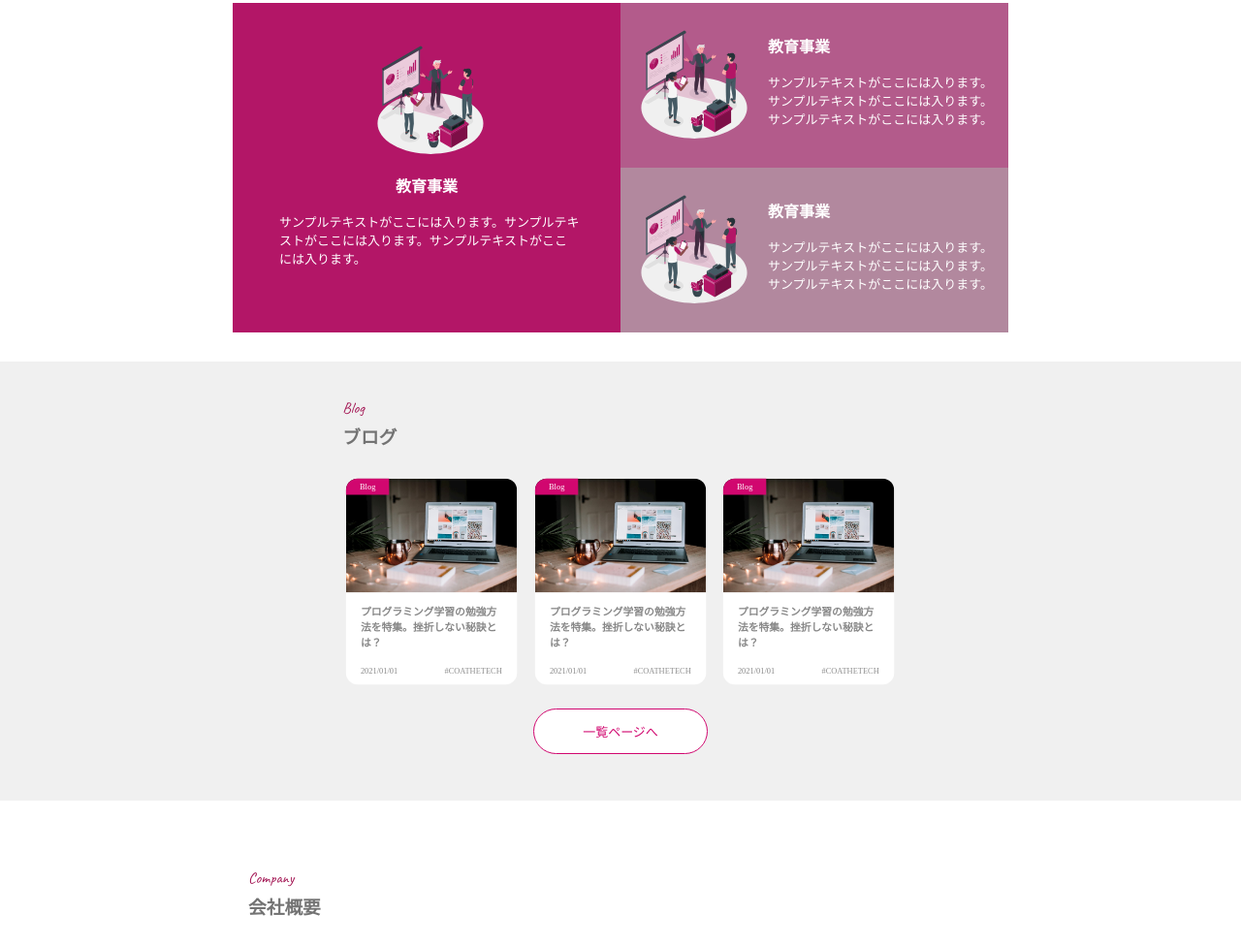
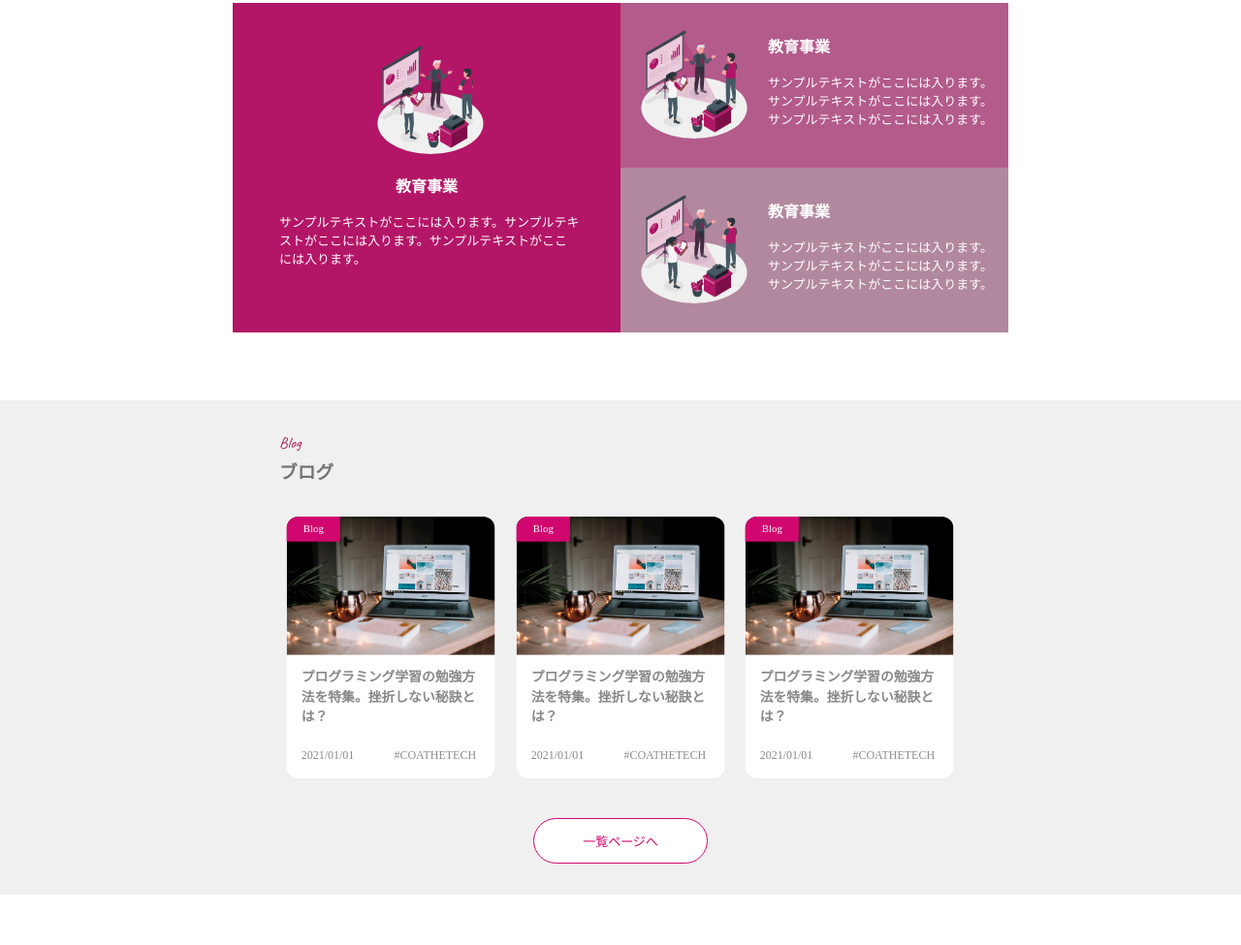
Before and after one commit to ohashi3589/20230209_ohashi, a plain HTML site: page index.html in a window 1280 px wide. Shown: the part 1611-2586 px from the top of the page at 97% size. Drawn offline with Linux system fonts and the light colour scheme; a web font is replaced by a local one.

Commit message:
second-commit

```diff
--- a/css/style.css
+++ b/css/style.css
@@ -208,7 +208,7 @@ span {
   width: 800px;
   margin-right: auto;
   margin-left: auto;
-  margin-bottom: 30px;
+  margin-bottom: 70px;
 }
 .box1 {
   grid-column: 1/3;
@@ -285,11 +285,26 @@ span {
   font-size: 13px;
 }
 
+.new_blog_title_e{
+  font-family: 'Caveat', cursive;
+  color: rgb(164, 24, 85);
+  margin-top: 70px;
+  margin-bottom: 5px;
+  margin-left:5%;
+}
+
+.new_blog_title_j {
+  color: rgb(115, 115, 115);
+  margin-bottom: 30px;
+  margin-left: 5%;
+}
+
 .card_flex_item {
   position: relative;
   display: flex;
   justify-content: center;
   background-color: rgb(240, 240, 240);
+
 }
 
 .card_title_contents{
@@ -301,8 +316,9 @@ span {
 
 .card {
   background: #ffffff;
-  margin:50px -50px;
-  width: 23%;
+  margin:30px -61px;
+  width: 28%;
+  padding:0 0 1% ;
   transform: scale(0.6);
   border-radius: 20px;
 }
@@ -317,22 +333,22 @@ span {
 }
 
 .card__content-ttl {
-  font-size: 18px;
-  margin-bottom: 30px;
+  font-size: 23px;
+  margin-bottom: 40px;
   color: #888888;
 }
 
 .card__content-cat {
   position: absolute;
   left: 0;
-  padding: 2% 8%;
+  padding: 3% 8%;
   background: #d1076f;
   border-radius: 20px 0px 0px 0px;
   margin-bottom: 15px;
   display: inline-block;
   /* 要素の文字数に応じて幅が変更されるためにinline-blockを指定 */
   color: #fff;
-  font-size: 14px;
+  font-size: 18px;
 }
 
 .card__content-tag {
@@ -342,17 +358,19 @@ span {
 .card_tag_li1{
 display: inline-block;
 color: #888888;
+font-size: 20px;
 }
 
 .card_tag_li2 {
+  font-size: 20px;
   display: inline-block;
   color: #888888;
-  margin-left: 77px;
+  margin-left: 65px;
 }
 
 .practice_btn {
   position: absolute;
-  top: 57%;
+  top: 65%;
   width: 180px;
   padding: 13px 0;
   font-size: 13px;
--- a/index.html
+++ b/index.html
@@ -105,8 +105,8 @@
 </div>
 <div class="card_flex_item">
   <div class="card_title_contents">
-  <p class="new_service_title_e">Blog</p>
-  <h3 class="new_service_title_j">ブログ</h3></div>
+  <p class="new_blog_title_e">Blog</p>
+  <h3 class="new_blog_title_j">ブログ</h3></div>
   <div class="card">
     <div class="card__img">
       <img class="blog_img" img src="./img/blog__first.jpg" alt="">
```
